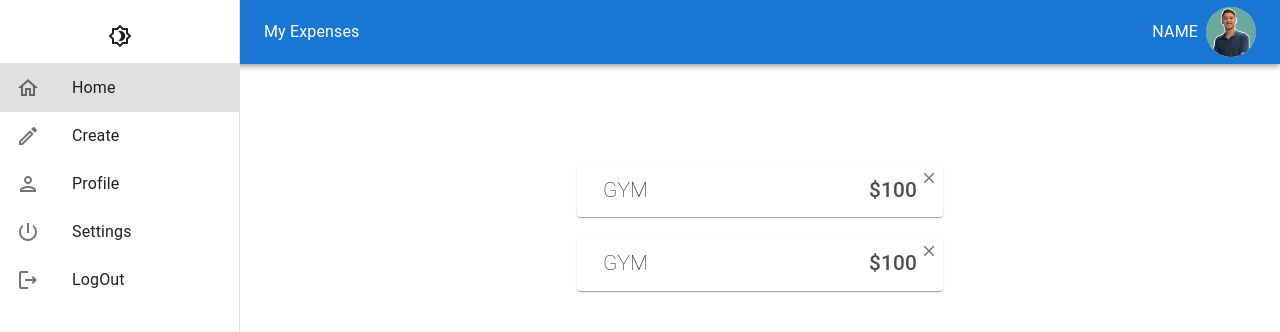
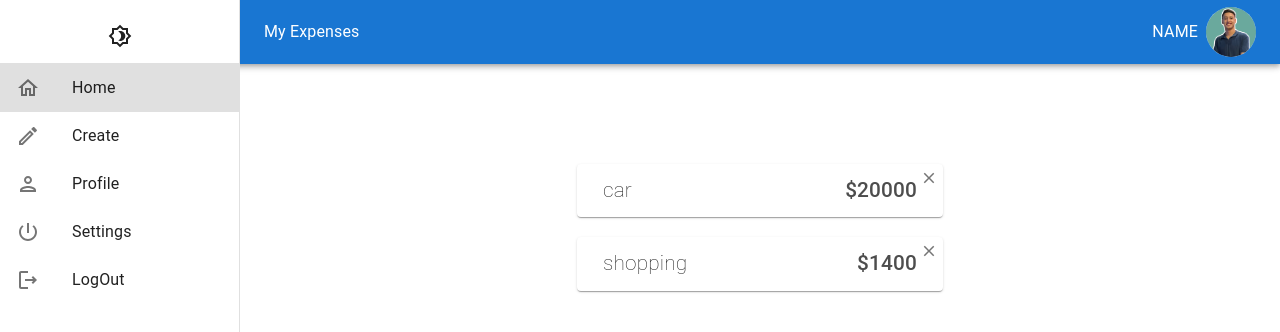
Before and after one commit to Abd0000/mui-toturial, a React (Create React App) app: page / in a window 1280 px wide. Shown: the top 332 px of the page. Built offline with nearby package versions, Linux system fonts and the light colour scheme; data requests are answered from the project's data file.

Commit message:
1- adding a fetch code to get data we stored in db.jason acrros the link 2- we mapped this data to show it on the home page 3-we added a navigation after clicking sumbit on create page

```diff
--- a/data/db.json
+++ b/data/db.json
@@ -1,14 +1,14 @@
 {
   "mydata": [
     {
-      "id": "19a5",
-      "title": "shopping",
-      "amount": 1500
+      "id": "2182",
+      "title": "car",
+      "amount": 20000
     },
     {
-      "id": "7a65",
-      "title": "courses",
-      "amount": 2000
+      "id": "55dd",
+      "title": "shopping",
+      "amount": 1400
     }
   ]
 }
--- a/src/pages/Create/Create.jsx
+++ b/src/pages/Create/Create.jsx
@@ -2,11 +2,13 @@ import React, { useState } from "react";
 import "./Create.css";
 import { Box, InputAdornment, TextField, Button } from "@mui/material";
 import { KeyboardArrowRightOutlined } from "@mui/icons-material";
+import { useNavigate } from "react-router-dom";
 
 const Create = () => {
   const [title, setTitle] = useState("");
   const [amount, setAmount] = useState(0);
-  console.log(title, amount);
+  const navigate = useNavigate();
+
   return (
     <Box
       sx={{ display: "flex", flexDirection: "column", width: "366px" }}
@@ -42,7 +44,7 @@ const Create = () => {
               "Content-Type": "application/json",
             },
             body: JSON.stringify({ title, amount }),
-          })
+          }).then(() => navigate("/"))
         }
         sx={{
           width: "80px",
--- a/src/pages/Home/Home.jsx
+++ b/src/pages/Home/Home.jsx
@@ -1,9 +1,18 @@
-import React from "react";
+import React, { useEffect, useState } from "react";
 import "./Home.css";
 import { Box, IconButton, Paper, Typography } from "@mui/material";
 import { ClearOutlined } from "@mui/icons-material";
 
 const Home = () => {
+  const [mydata, setMydata] = useState([]);
+
+  useEffect(() => {
+    fetch("http://localhost:3100/mydata")
+      .then((response) => response.json())
+      .then((data) => setMydata(data));
+  }, []);
+
+
   return (
     <Box
       sx={{
@@ -11,10 +20,11 @@ const Home = () => {
         flexDirection: "column",
         alignItems: "center",
         justifyContent: "center",
-
       }}
     >
-      <Paper
+      {mydata.map(item=>{
+        return(
+<Paper
         sx={{
           width: "366px",
           display: "flex",
@@ -24,29 +34,33 @@ const Home = () => {
           position: "relative",
         }}
       >
-        <Typography sx={{ml:"16px",fontWeight:"5",fontSize:"1.3em"}} variant="h6">GYM</Typography>
-        <Typography sx={{mr: "16px",fontSize:"1.3em",opacity:"0.8",fontWeight:"500"}} variant="h6">$100</Typography>
-        <IconButton size="small" sx={{ position: "absolute", top: 0, right: 0}}>
-          <ClearOutlined fontSize="inherit"/>
+        <Typography
+          sx={{ ml: "16px", fontWeight: "5", fontSize: "1.3em" }}
+          variant="h6"
+        >
+         {item.title}
+        </Typography>
+        <Typography
+          sx={{
+            mr: "16px",
+            fontSize: "1.3em",
+            opacity: "0.8",
+            fontWeight: "500",
+          }}
+          variant="h6"
+        >
+          ${item.amount}
+        </Typography>
+        <IconButton
+          size="small"
+          sx={{ position: "absolute", top: 0, right: 0 }}
+        >
+          <ClearOutlined fontSize="inherit" />
         </IconButton>
       </Paper>
 
-
-      <Paper
-        sx={{
-          width: "366px",
-          display: "flex",
-          justifyContent: "space-between",
-          p: "10px",
-          position: "relative",
-        }}
-      >
-        <Typography sx={{ml:"16px",fontWeight:"5",fontSize:"1.3em"}} variant="h6">GYM</Typography>
-        <Typography sx={{mr: "16px",fontSize:"1.3em",opacity:"0.8",fontWeight:"500"}} variant="h6">$100</Typography>
-        <IconButton size="small" sx={{ position: "absolute", top: 0, right: 0}}>
-          <ClearOutlined fontSize="inherit"/>
-        </IconButton>
-      </Paper>
+        )
+      })}
     </Box>
   );
 };
```
